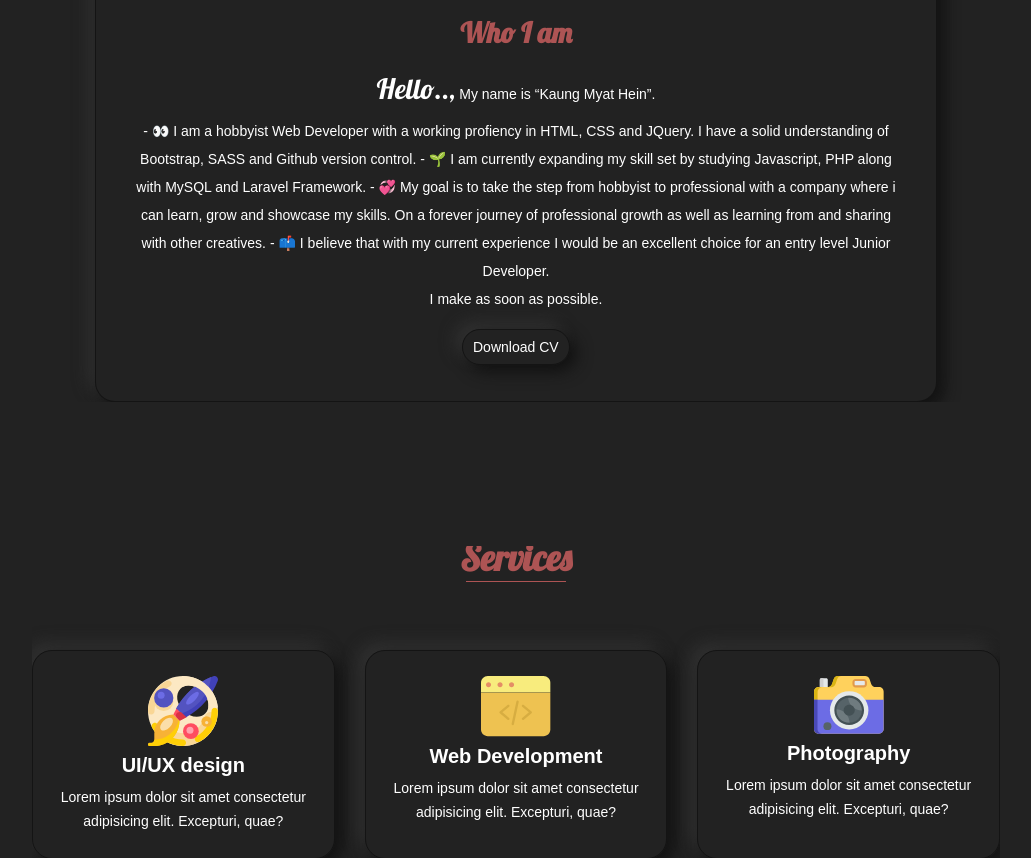
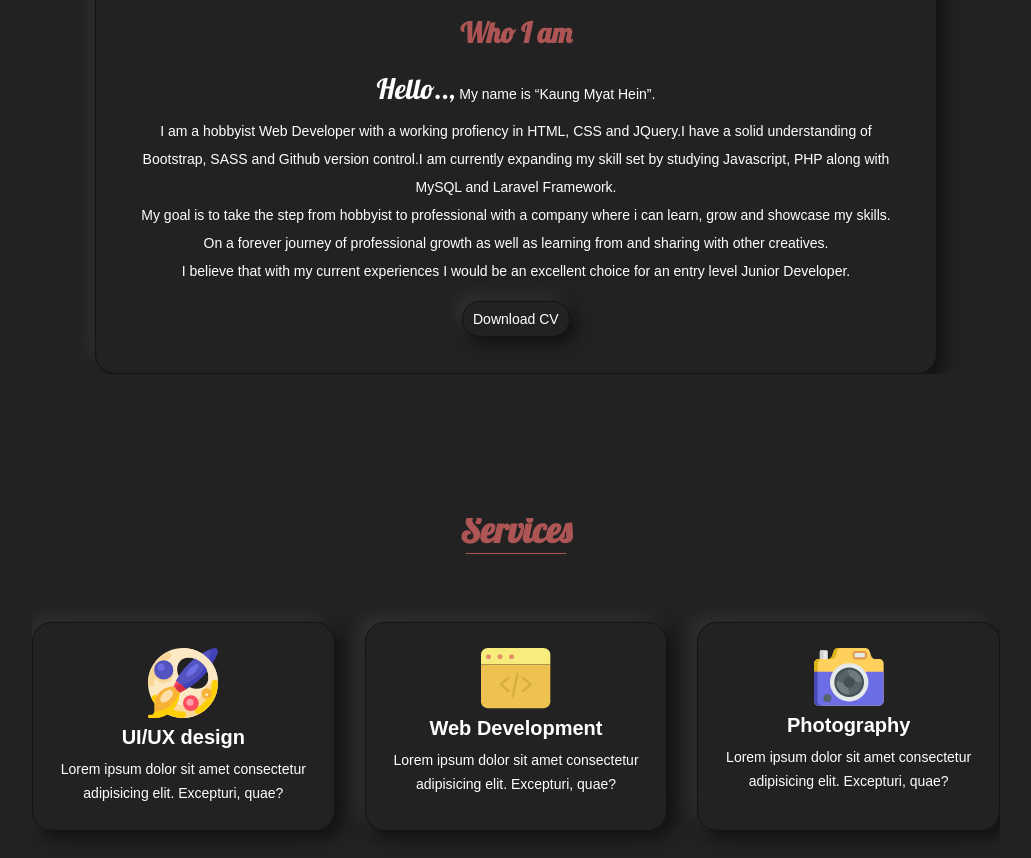
Before and after one commit to KgMyat-201/personal-porfolio, a plain HTML site: page index.html in a window 1280 px wide. Shown: the part 1137-1995 px from the top of the page, without its empty margins (124-1155 px from the left). Drawn offline with Linux system fonts and the light colour scheme.

Commit message:
Update index.html

```diff
--- a/index.html
+++ b/index.html
@@ -156,17 +156,12 @@
               <p>
                 <span>Hello..,</span>
                 My name is <q>Kaung Myat Hein</q>. <br>
-- 👀 I am a hobbyist Web Developer with a working profiency in HTML, CSS and JQuery.
-      I have a solid understanding of Bootstrap, SASS and Github version control.
-
-- 🌱 I am currently expanding my skill set by studying Javascript, PHP along with MySQL and Laravel Framework.
-
-- 💞️ My goal is to take the step from hobbyist to professional with a company where i can learn, grow and showcase my skills.
-      On a forever journey of professional growth as well as learning from and sharing with other creatives.
-
-- 📫 I believe that with my current experience I would be an excellent choice for an entry level Junior Developer.
+I am a hobbyist Web Developer with a working profiency in HTML, CSS and JQuery.I have a solid understanding of Bootstrap, SASS and Github version control.I am currently expanding my skill set by studying Javascript, PHP along with MySQL and Laravel Framework.
 <br />
-                I make as soon as possible.
+My goal is to take the step from hobbyist to professional with a company where i can learn, grow and showcase my skills.
+On a forever journey of professional growth as well as learning from and sharing with other creatives.
+      <br/>
+I believe that with my current experiences I would be an excellent choice for an entry level Junior Developer.
               </p>
 
               <!-- button -->
```
